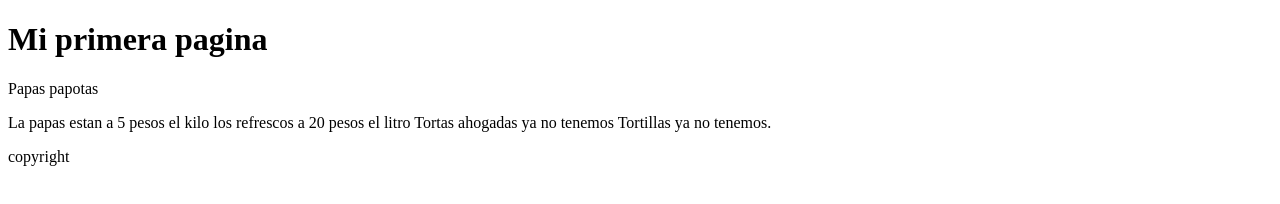
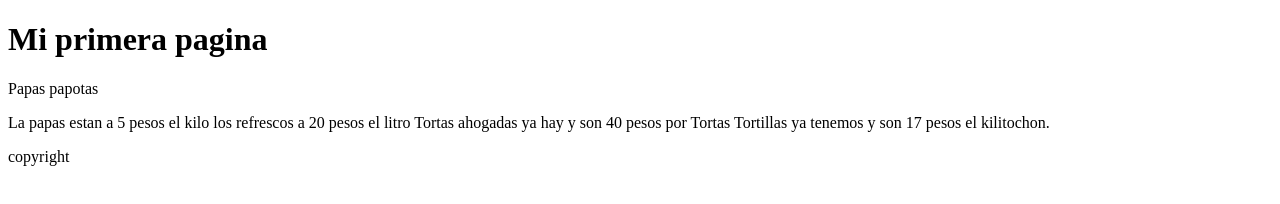
Before and after one commit to Rnewix/Rnewix, a plain HTML site: page index.html in a window 1280 px wide. Drawn offline with Linux system fonts and the light colour scheme.

Commit message:
actualizando los productos y los precios

```diff
--- a/index.html
+++ b/index.html
@@ -14,10 +14,10 @@
     <section>
         <p>Papas papotas</p>
         <article>
-            <p>La papas estan a 5 pesos el kilo
+            <p id="los productos">La papas estan a 5 pesos el kilo
                 los refrescos a 20 pesos el litro
-                Tortas ahogadas ya no tenemos
-                Tortillas ya no tenemos.
+                Tortas ahogadas ya hay y son 40 pesos por Tortas
+                Tortillas ya tenemos y son 17 pesos el kilitochon.
             </p>
         </article>
     </section>
```
